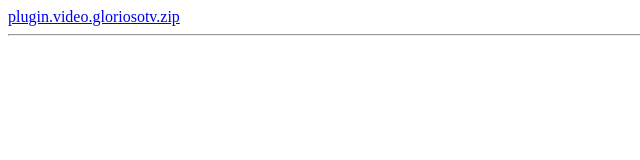
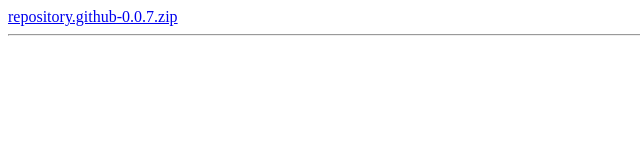
Before and after one commit to zoreu/repodebugkodi, a plain HTML site: page index.html in a window 1280 px wide. Shown: the full height of the page, 0-640 px from the left. Drawn offline with Linux system fonts and the light colour scheme.

Commit message:
Update index.html

```diff
--- a/index.html
+++ b/index.html
@@ -1,6 +1,6 @@
 <html>
 <head><title>Repo Kodi BR</title></head>
 <body>
-  <a href="plugin.video.gloriosotv.zip">plugin.video.gloriosotv.zip</a></br>
+  <a href="repository.github-0.0.7.zip">repository.github-0.0.7.zip</a></br>
 </pre><hr></body>
 </html>
```
